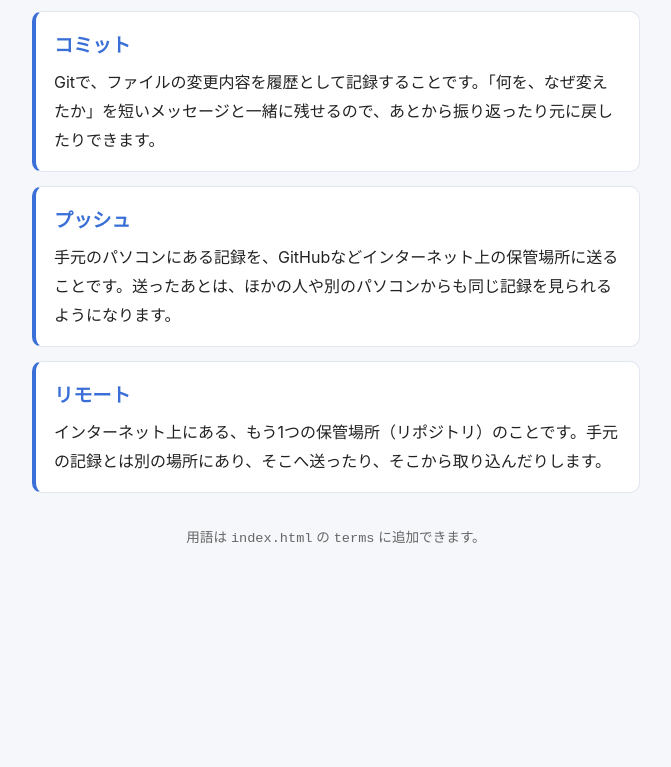
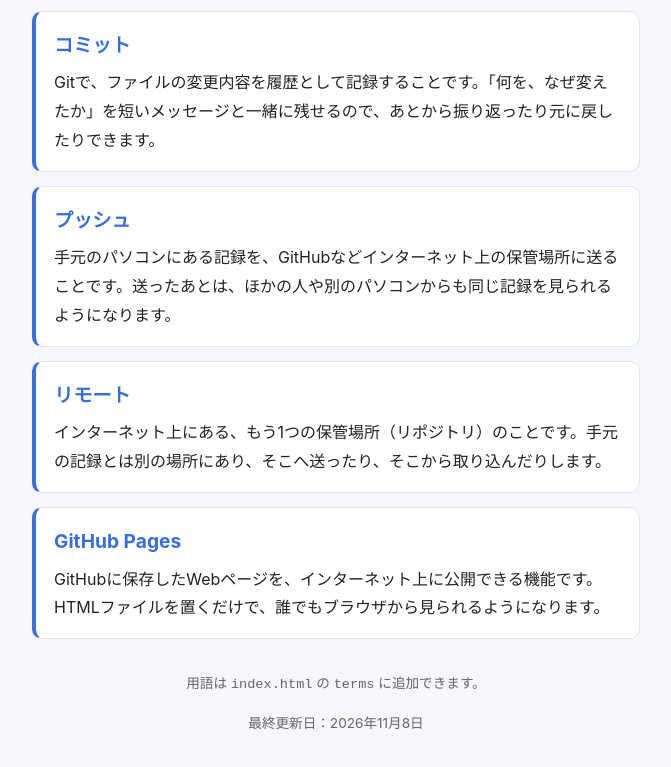
Before and after one commit to LunL00nA/it-glossary, a plain HTML site: page index.html in a window 1280 px wide. Shown: the part 561-1328 px from the top of the page, without its empty margins (304-975 px from the left). Before the commit the page ends 1160 px from the top, so only its background shows below. Drawn offline with Linux system fonts and the light colour scheme.

Commit message:
用語集に「GitHub Pages」を追加し、最終更新日を入れる
Co-Authored-By: Claude Haiku 5.5 <noreply@anthropic.com>

```diff
--- a/index.html
+++ b/index.html
@@ -85,7 +85,10 @@
 
     <main id="term-list"></main>
 
-    <footer>用語は <code>index.html</code> の <code>terms</code> に追加できます。</footer>
+    <footer>
+      <p>用語は <code>index.html</code> の <code>terms</code> に追加できます。</p>
+      <p>最終更新日：2026年11月8日</p>
+    </footer>
   </div>
 
   <script>
@@ -116,6 +119,10 @@
       {
         name: "リモート",
         description: "インターネット上にある、もう1つの保管場所（リポジトリ）のことです。手元の記録とは別の場所にあり、そこへ送ったり、そこから取り込んだりします。"
+      },
+      {
+        name: "GitHub Pages",
+        description: "GitHubに保存したWebページを、インターネット上に公開できる機能です。HTMLファイルを置くだけで、誰でもブラウザから見られるようになります。"
       }
     ];
 
```
